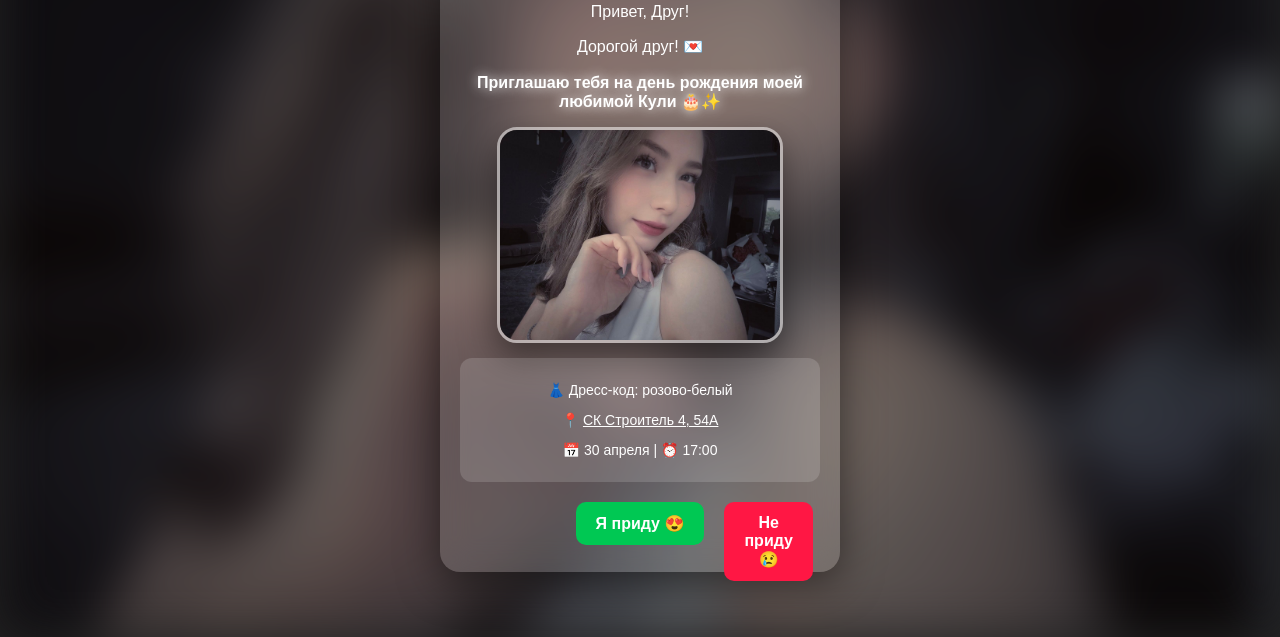
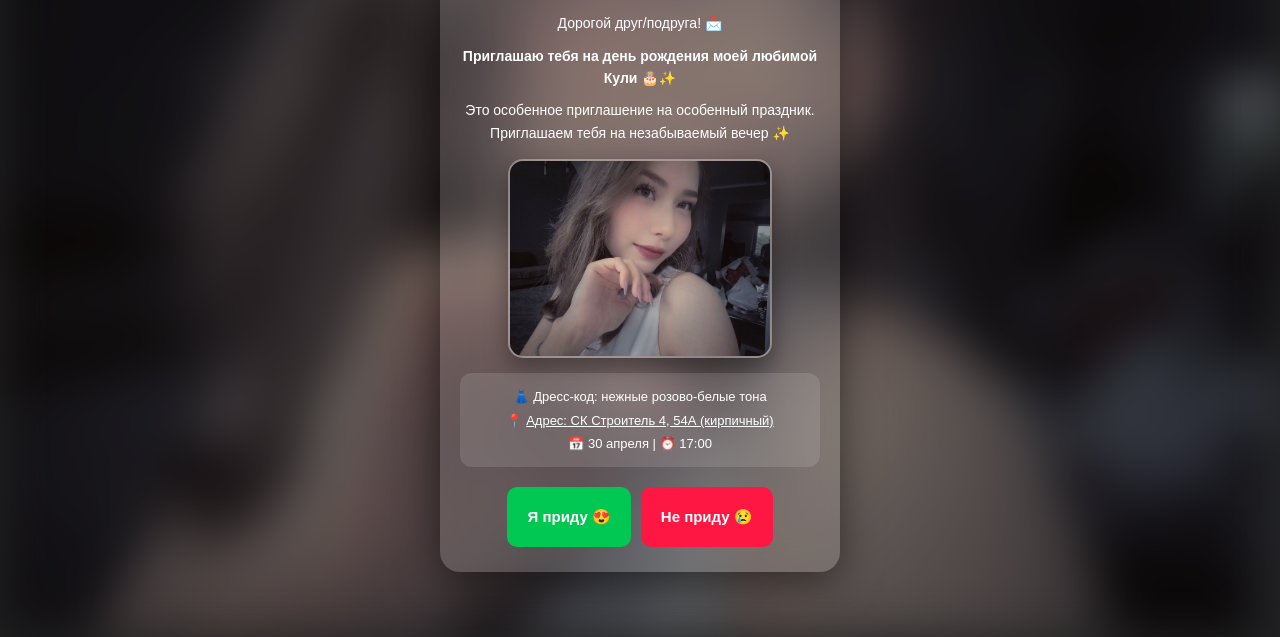
Before and after one commit to nurhanbolatov267-cmd/Kulya-HB23, a plain HTML site: page index.html in a window 1280 px wide. Shown: the part 163-800 px from the top of the page. Drawn offline with Linux system fonts and the light colour scheme.

Commit message:
Update index.html

```diff
--- a/index.html
+++ b/index.html
@@ -7,14 +7,36 @@
     <style>
         body { margin: 0; font-family: Arial, sans-serif; height: 100vh; display: flex; justify-content: center; align-items: center; color: white; text-align: center; overflow: hidden; background: #222; }
         body::before { content: ""; position: fixed; width: 100%; height: 100%; background: url('photo.jpg') center/cover no-repeat; filter: blur(25px) brightness(0.6); z-index: -1; }
-        .card { background: rgba(255, 255, 255, 0.15); backdrop-filter: blur(15px); -webkit-backdrop-filter: blur(15px); padding: 20px; border-radius: 20px; max-width: 360px; width: 90%; box-shadow: 0 10px 40px rgba(0,0,0,0.5); position: relative; }
-        .highlight { font-weight: bold; text-shadow: 0 0 12px rgba(255,255,255,0.9); }
-        .invite-photo { width: 100%; max-width: 280px; border-radius: 20px; margin: 15px auto; display: block; box-shadow: 0 15px 35px rgba(0,0,0,0.5); border: 3px solid rgba(255,255,255,0.5); }
-        .bottom-info { margin-top: 10px; font-size: 14px; background: rgba(255,255,255,0.15); padding: 10px; border-radius: 12px; }
-        button { font-size: 16px; padding: 12px 20px; margin: 10px; border: none; border-radius: 10px; cursor: pointer; font-weight: bold; }
-        #yes { background: #00c853; color: white; }
-        #no { background: #ff1744; color: white; position: absolute; }
-        #message { display: none; margin-top: 15px; font-size: 18px; font-weight: bold; color: #00ff88; }
+
+        .card {
+            background: rgba(255, 255, 255, 0.15);
+            backdrop-filter: blur(15px);
+            -webkit-backdrop-filter: blur(15px);
+            padding: 25px 20px;
+            border-radius: 20px;
+            max-width: 360px;
+            width: 85%;
+            box-shadow: 0 10px 40px rgba(0,0,0,0.5);
+        }
+
+        h1 { font-size: 22px; margin-bottom: 5px; }
+        #guest { font-size: 14px; margin-bottom: 15px; opacity: 0.9; }
+
+        .main-text { font-size: 14px; line-height: 1.6; margin-bottom: 15px; }
+        .highlight { font-weight: bold; display: block; margin: 10px 0; }
+
+        .invite-photo { width: 100%; max-width: 260px; border-radius: 15px; margin: 0 auto 15px; display: block; box-shadow: 0 10px 25px rgba(0,0,0,0.4); border: 2px solid rgba(255,255,255,0.3); }
+
+        .bottom-info { background: rgba(255,255,255,0.12); padding: 12px; border-radius: 12px; font-size: 13px; line-height: 1.8; }
+        .bottom-info a { color: white; text-decoration: underline; }
+
+        .btn-container { height: 60px; position: relative; margin-top: 20px; display: flex; justify-content: center; gap: 10px; }
+        button { font-size: 15px; padding: 10px 20px; border: none; border-radius: 10px; cursor: pointer; font-weight: bold; transition: 0.3s; }
+
+        #yes { background: #00c853; color: white; min-width: 100px; }
+        #no { background: #ff1744; color: white; min-width: 100px; }
+
+        #message { display: none; margin-top: 15px; font-size: 16px; font-weight: bold; color: #00ff88; text-shadow: 0 0 10px rgba(0,255,136,0.3); }
         .confetti { position: fixed; width: 8px; height: 8px; top: -10px; animation: fall linear infinite; z-index: 100; }
         @keyframes fall { to { transform: translateY(110vh) rotate(360deg); } }
     </style>
@@ -23,56 +45,58 @@
 
 <div class="card">
     <h1>🎂 VIP Приглашение</h1>
-    <p id="guest">Загрузка...</p>
-    <p>Дорогой друг! 💌<br><br><span class="highlight">Приглашаю тебя на день рождения моей любимой Кули 🎂✨</span></p>
+    <p id="guest">Привет, Друг!</p>
+
+    <div class="main-text">
+        Дорогой друг/подруга! 📩<br>
+        <span class="highlight">Приглашаю тебя на день рождения моей любимой Кули 🎂✨</span>
+        Это особенное приглашение на особенный праздник.<br>
+        Приглашаем тебя на незабываемый вечер ✨
+    </div>
+
     <img src="photo.jpg" class="invite-photo">
+
     <div class="bottom-info">
-        <p>👗 Дресс-код: розово-белый</p>
-        <p>📍 <a href="https://2gis.kz/aktobe/geo/70030076394441340" target="_blank" style="color:white;">СК Строитель 4, 54А</a></p>
-        <p>📅 30 апреля | ⏰ 17:00</p>
+        👗 Дресс-код: нежные розово-белые тона<br>
+        📍 <a href="https://2gis.kz/aktobe/geo/70030076394441340" target="_blank">Адрес: СК Строитель 4, 54А (кирпичный)</a><br>
+        📅 30 апреля | ⏰ 17:00
     </div>
-    <div style="height: 60px; position: relative; margin-top: 10px;">
+
+    <div class="btn-container">
         <button id="yes">Я приду 😍</button>
         <button id="no">Не приду 😢</button>
     </div>
+
     <div id="message">🔥 ТЫ В СПИСКЕ ГОСТЕЙ 🔥</div>
 </div>
 
 <audio id="bgMusic" loop preload="auto">
-  <source src="music.mp3" type="audio/mpeg">
+    <source src="https://www.soundhelix.com/examples/mp3/SoundHelix-Song-1.mp3" type="audio/mpeg">
 </audio>
 
 <script>
     const params = new URLSearchParams(window.location.search);
-    document.getElementById('guest').textContent = `Привет, ${params.get('name') || 'Друг'}!`;
+    const guestName = params.get('name') || 'Друг';
+    document.getElementById('guest').textContent = `Привет, ${guestName}!`;
 
     const yesBtn = document.getElementById('yes');
     const noBtn = document.getElementById('no');
     const bgMusic = document.getElementById('bgMusic');
 
-    // Функция запуска
-    function startMusic() {
-        bgMusic.play();
-    }
-
-    // РАЗБЛОКИРОВКА ЗВУКА (очень важно)
-    window.addEventListener('touchstart', function() {
-        bgMusic.play();
-        bgMusic.pause();
-    }, { once: true });
-
+    function startMusic() { bgMusic.play().catch(() => {}); }
     document.addEventListener('click', startMusic, { once: true });
+    document.addEventListener('touchstart', startMusic, { once: true });
 
     noBtn.addEventListener('mouseover', moveBtn);
     noBtn.addEventListener('touchstart', (e) => { e.preventDefault(); moveBtn(); });
 
     function moveBtn() {
+        noBtn.style.position = 'fixed';
         noBtn.style.left = Math.random() * (window.innerWidth - 100) + 'px';
         noBtn.style.top = Math.random() * (window.innerHeight - 50) + 'px';
     }
 
     yesBtn.addEventListener('click', () => {
-        bgMusic.volume = 1.0;
         bgMusic.play();
         document.getElementById('message').style.display = 'block';
         noBtn.style.display = 'none';
@@ -86,5 +110,6 @@
         }
     });
 </script>
+
 </body>
 </html>
```
